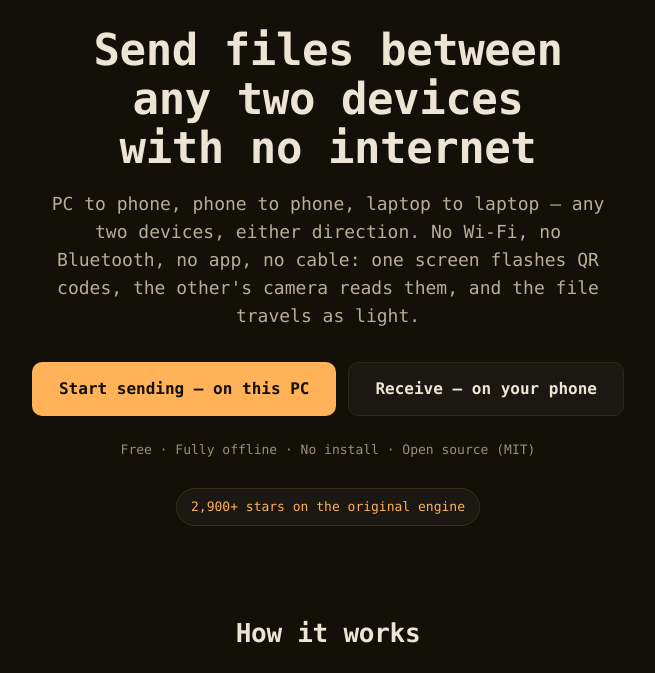
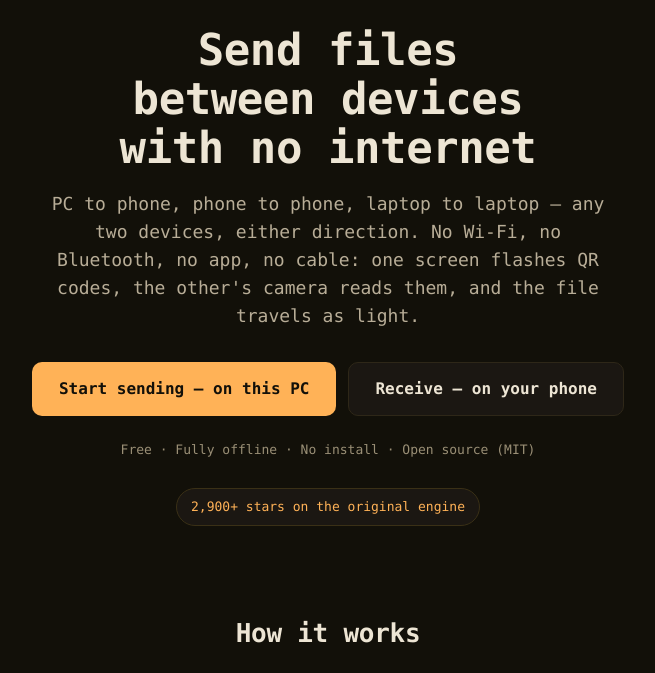
Before and after one commit to createdbyiyia/offline-file-transfer, a website built with Vite: page index.html in a window 1280 px wide. Shown: the part 127-800 px from the top of the page, without its empty margins (312-967 px from the left). Built offline with nearby package versions, Linux system fonts and the light colour scheme; no server answers.

Commit message:
H1: 'between devices' (more natural than 'any two devices')

```diff
--- a/index.html
+++ b/index.html
@@ -92,7 +92,7 @@
   <body class="landing">
     <header class="hero">
       <div class="brand"><span class="brand-mark"></span> Optical Transfer</div>
-      <h1>Send files between any two devices with no internet</h1>
+      <h1>Send files between devices with no internet</h1>
       <p class="lede">
         PC to phone, phone to phone, laptop to laptop — any two devices, either
         direction. No Wi-Fi, no Bluetooth, no app, no cable: one screen flashes
```
